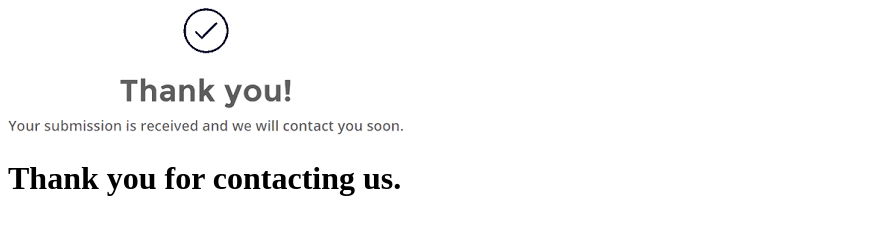
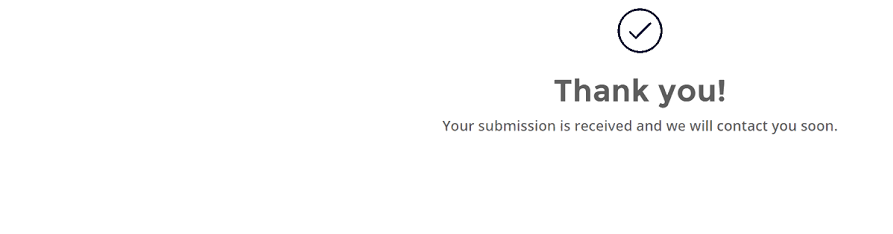
Before and after one commit to varis1807/Quantum-Analytics-Web, a plain HTML site: page web App/thankyou.html in a window 1280 px wide. Shown: the whole page, without its empty margins (0-893 px from the left). Drawn offline with Linux system fonts and the light colour scheme.

Commit message:
commit 15

```diff
--- a/web App/thankyou.html
+++ b/web App/thankyou.html
@@ -1,11 +1,16 @@
 <!DOCTYPE html>
 <html>
 <head>
-	<title>Thank you</title>
+	<title>Thank you for contacting us!</title>
+	<style>
+		.img-container {
+		  text-align: center;
+		}
+	    </style>
 </head>
 <body>
-	<img src="images/thanks.png" alt="" srcset="">
-	<h1> Thank you for contacting us. </h1>
-
+	<div class="img-container"> <!-- Block parent element -->
+		<img src="images/thanks.png" alt="Thank You!!!!!!!!">
+	    </div>
 </body>
 </html>
```
